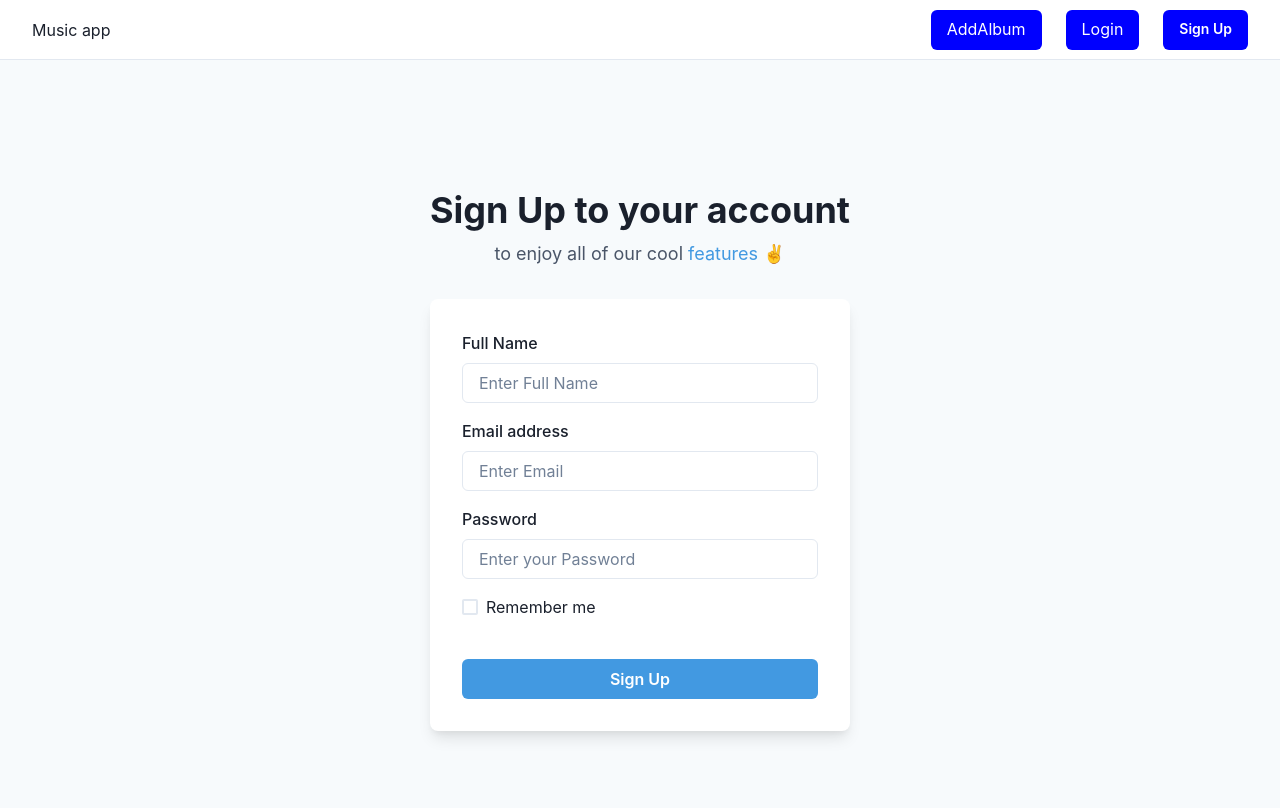
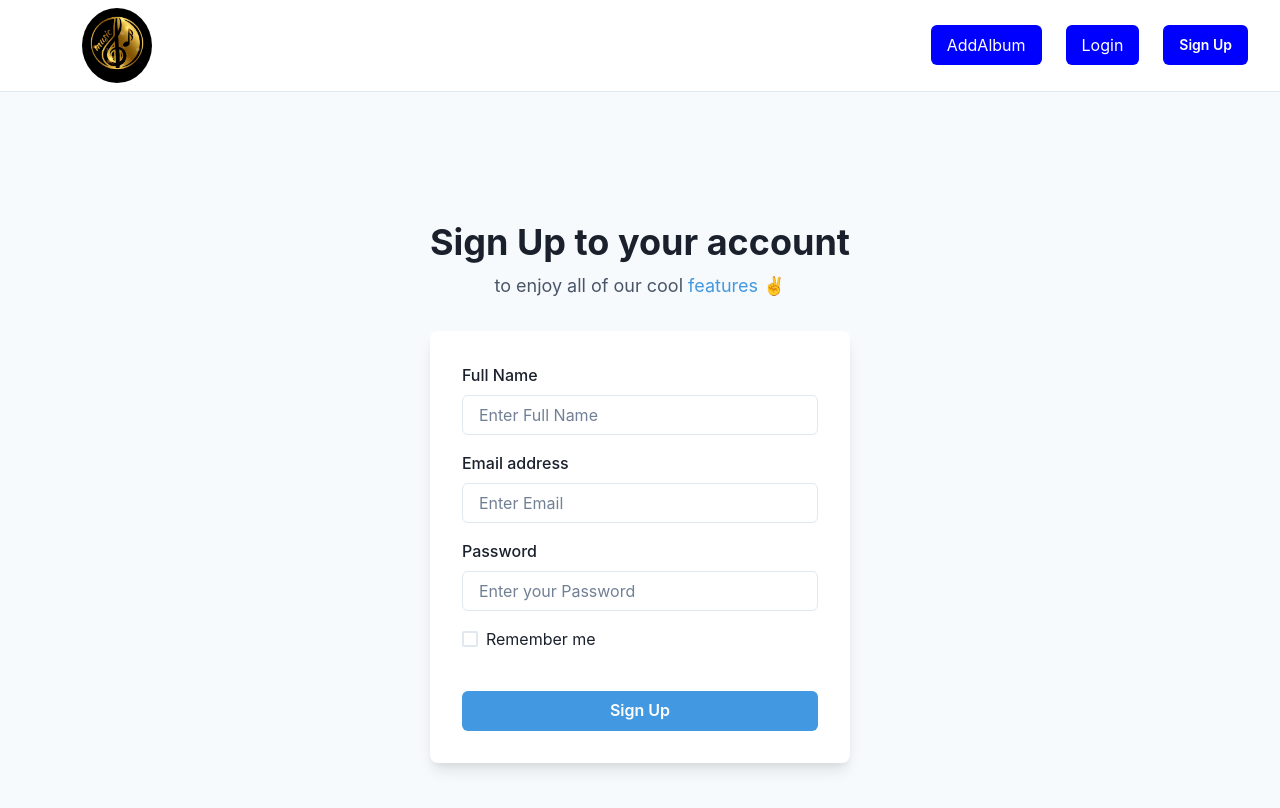
Before and after one commit to gkomsai/mern-crud-app, a React (Create React App) app in the folder client/: page /signup in a window 1280 px wide. Shown: the top 808 px of the page. Built offline with nearby package versions, Linux system fonts and the light colour scheme.

Commit message:
Error and Loding shown in the UI and  Navbar made Sticky

```diff
--- /dev/null
+++ b/client/src/components/Error.jsx
@@ -0,0 +1,12 @@
+import { Container, Image } from "@chakra-ui/react";
+import React from "react";
+import error from "../assets/error.gif"
+const Error = () => {
+  return (
+    <Container maxW={"30%"} m="2rem auto">
+      <Image src={error} />
+    </Container>
+  );
+};
+
+export default Error;
--- /dev/null
+++ b/client/src/components/Loading.jsx
@@ -0,0 +1,17 @@
+import { CircularProgress, Container } from "@chakra-ui/react";
+import React from "react";
+
+const Loading = () => {
+  return (
+    <Container maxW={"30%"} m="2rem auto">
+      <CircularProgress
+        isIndeterminate
+        color="green.300"
+        value={50}
+        size="120px"
+      />
+    </Container>
+  );
+};
+
+export default Loading;
--- a/client/src/components/MusicRecords.jsx
+++ b/client/src/components/MusicRecords.jsx
@@ -20,6 +20,8 @@ import {
   useNavigate,
   useSearchParams,
 } from "react-router-dom";
+import Loading from "./Loading";
+import Error from "./Error";
 
 const MusicRecords = () => {
   const dispatch = useDispatch();
@@ -59,7 +61,13 @@ const MusicRecords = () => {
     }
   }, [location.search, page, limit]);
 
-  return (
+
+
+  return isLoading ? (
+    <Loading />
+  ) : isError ? (
+    <Error />
+  ) : (
     <Box>
       <Flex
         mt="-35px"
@@ -168,4 +176,5 @@ const MusicRecords = () => {
   );
 };
 
+
 export default MusicRecords;
--- a/client/src/components/Navbar.jsx
+++ b/client/src/components/Navbar.jsx
@@ -9,32 +9,30 @@ import {
   useColorModeValue,
   useBreakpointValue,
   useDisclosure,
+  useToast,
+  Image,
 } from "@chakra-ui/react";
 import { HamburgerIcon, CloseIcon } from "@chakra-ui/icons";
 import { Link, useNavigate } from "react-router-dom";
 import { useDispatch, useSelector } from "react-redux";
-import { removeItemFromLocal } from "../utils/accessLocal";
 import { logoutSuccess } from "../redux/auth/action";
-
+import { notify } from "../utils/extraFunction";
+import logo from "../assets/logo.png";
 export default function Navbar() {
   const { isOpen, onToggle } = useDisclosure();
   const token = useSelector((store) => store.AuthReducer.token);
-  // console.log(token);
+  const toast = useToast();
   const navigate = useNavigate();
   const dispatch = useDispatch();
 
   const handleLogout = () => {
     dispatch(logoutSuccess());
-    removeItemFromLocal("token");
-    removeItemFromLocal("user");
-
-    setTimeout(() => {
-      navigate("/");
-    }, 1000);
+    notify(toast, "Logout succesfully", "success");
+    navigate("/");
   };
 
   return (
-    <Box>
+    <Box position={"sticky"} top="0" left="0" zIndex={"5"}>
       <Flex
         bg={useColorModeValue("white", "gray.800")}
         color={useColorModeValue("gray.600", "white")}
@@ -61,13 +59,18 @@ export default function Navbar() {
           />
         </Flex>
         <Flex flex={{ base: 1 }} justify={{ base: "center", md: "start" }}>
-          <Text
+          <Box
+            bg="black"
+            p="0"
+            borderRadius={"50%"}
+            ml={{ base: "0px", md: "50px" }}
             textAlign={useBreakpointValue({ base: "center", md: "left" })}
-            fontFamily={"heading"}
-            color={useColorModeValue("gray.800", "white")}
           >
-            <Link to="/"> Music app</Link>
-          </Text>
+            <Link to="/">
+              {" "}
+              <Image w="70px" src={logo} alt="" />{" "}
+            </Link>
+          </Box>
         </Flex>
 
         <Stack
--- a/client/src/redux/auth/reducer.js
+++ b/client/src/redux/auth/reducer.js
@@ -62,7 +62,8 @@ export const AuthReducer = (state = initialState, action) => {
         token: null,
         isError: true,
       };
-      case USER_LOGOUT_SUCCESS:
+    case USER_LOGOUT_SUCCESS:
+      localStorage.clear();
         return {
           ...state,
           isAuthLoading: false,
```
Also changed, not shown: client/src/assets/error.gif (added), client/src/assets/logo.png (added).
